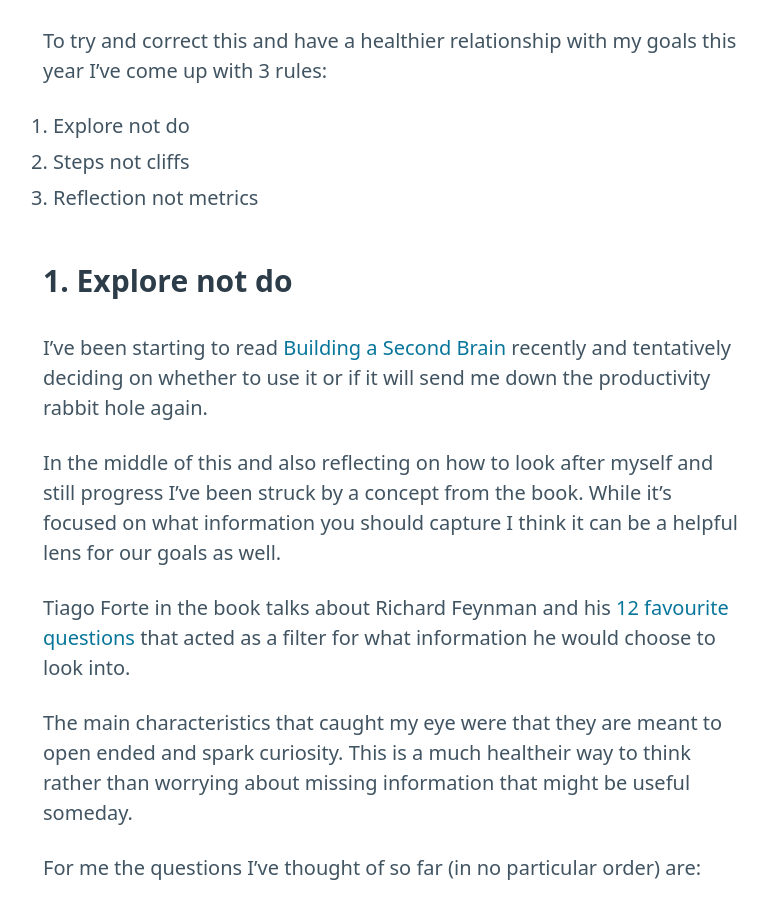
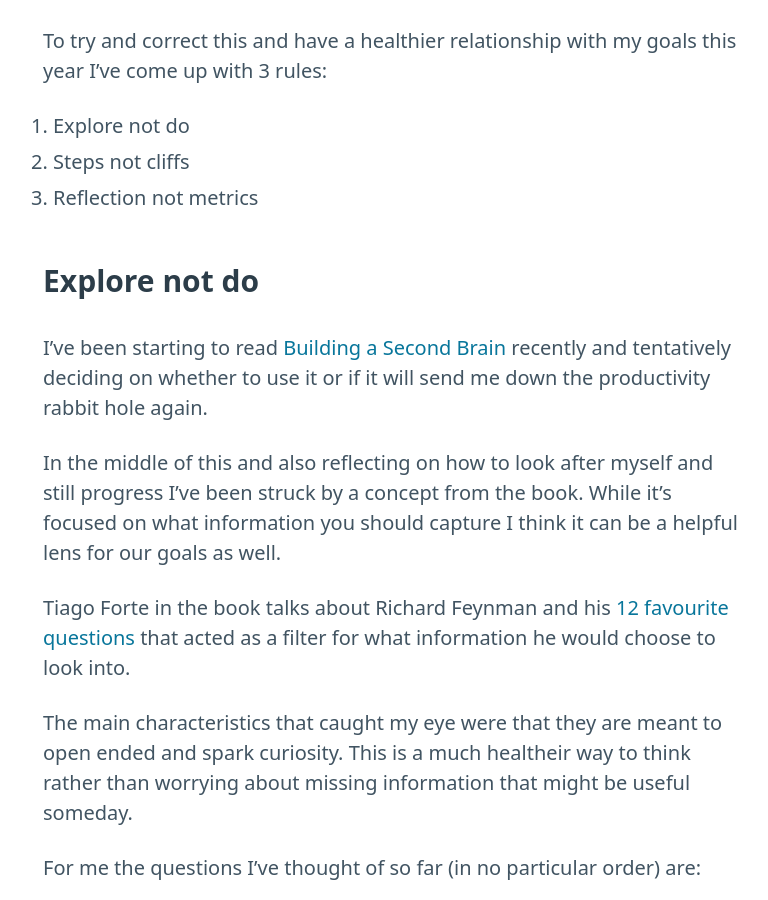
Before and after one commit to HFulcher/huwfulcher.com, a Jekyll site: the page built from _posts/2023-01-10-a-kinder-way-to-reach-goals.md, in a window 1280 px wide and 900 px high, scrolled down 887 px. Shown: the whole window, without its empty margins (247-1015 px from the left). Built offline with Jekyll 4.4.1, drawn with Linux system fonts in a browser that asks for light colours.

Commit message:
Fixed typo

```diff
--- a/_posts/2023-01-10-a-kinder-way-to-reach-goals.md
+++ b/_posts/2023-01-10-a-kinder-way-to-reach-goals.md
@@ -26,7 +26,7 @@ I've come up with 3 rules:
 3. Reflection not metrics
 
 
-### 1. Explore not do
+### Explore not do
 I've been starting to read [Building a Second Brain](https://www.buildingasecondbrain.com/)
 recently and tentatively deciding on whether to use it or if it will send me
 down the productivity rabbit hole again.
```
